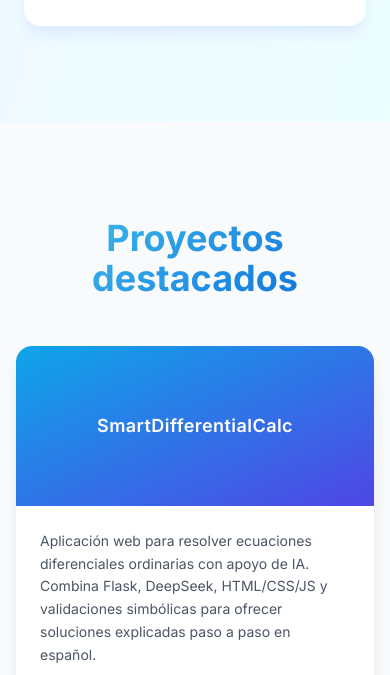
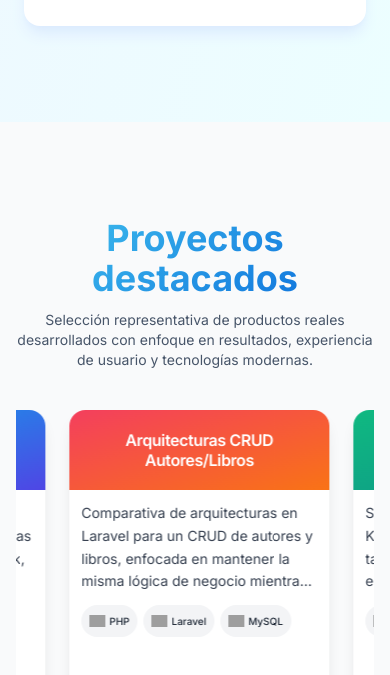
Before and after one commit to Erickpe8/Erickpe8, a plain HTML site: page index.html in a window 390 px wide. Shown: the part 5337-6012 px from the top of the page. Drawn offline with nearby package versions, Linux system fonts and the light colour scheme; grey boxes are pictures that could not be loaded.

Commit message:
Reemplazar la sección de proyectos estática por un carrusel infinito con animación automática y diseño responsivo.

```diff
--- a/components/projects.js
+++ b/components/projects.js
@@ -1,116 +1,205 @@
+const projects = [
+  {
+    title: "SmartDifferentialCalc",
+    gradient: "from-sky-500 to-indigo-600",
+    description:
+      "Aplicación web para resolver ecuaciones diferenciales ordinarias con IA. Combina Flask, DeepSeek, HTML/CSS/JS y validaciones simbólicas para entregar soluciones paso a paso.",
+    tech: [
+      ["Python", "https://cdn.jsdelivr.net/gh/devicons/devicon/icons/python/python-original.svg"],
+      ["Flask", "https://cdn.jsdelivr.net/gh/devicons/devicon/icons/flask/flask-original.svg"],
+      ["HTML", "https://cdn.jsdelivr.net/gh/devicons/devicon/icons/html5/html5-original.svg"],
+      ["CSS", "https://cdn.jsdelivr.net/gh/devicons/devicon/icons/css3/css3-original.svg"],
+      ["JavaScript", "https://cdn.jsdelivr.net/gh/devicons/devicon/icons/javascript/javascript-original.svg"],
+    ],
+    url: "https://github.com/Erickpe8/SmartDifferentialCalc",
+  },
+
+  {
+    title: "Arquitecturas CRUD Autores/Libros",
+    gradient: "from-rose-500 to-orange-500",
+    description:
+      "Comparativa de arquitecturas en Laravel para un CRUD de autores y libros, enfocada en mantener la misma lógica de negocio mientras se prueba la mantenibilidad del código.",
+    tech: [
+      ["PHP", "https://cdn.jsdelivr.net/gh/devicons/devicon/icons/php/php-original.svg"],
+      ["Laravel", "https://cdn.jsdelivr.net/gh/devicons/devicon/icons/laravel/laravel-original.svg"],
+      ["MySQL", "https://cdn.jsdelivr.net/gh/devicons/devicon/icons/mysql/mysql-original.svg"],
+    ],
+    url: "https://github.com/Erickpe8/arquitecturas-crud-autores-libros",
+  },
+
+  {
+    title: "TaskFlow Manager",
+    gradient: "from-emerald-500 to-teal-600",
+    description:
+      "Sistema full-stack con tablero Kanban interactivo para gestionar tareas y flujos de trabajo, enfocado en arquitectura limpia, escalabilidad y experiencia visual para equipos.",
+    tech: [
+      [".NET", "https://cdn.jsdelivr.net/gh/devicons/devicon/icons/dotnetcore/dotnetcore-original.svg"],
+      ["Angular", "https://cdn.jsdelivr.net/gh/devicons/devicon/icons/angularjs/angularjs-original.svg"],
+      ["TypeScript", "https://cdn.jsdelivr.net/gh/devicons/devicon/icons/typescript/typescript-original.svg"],
+    ],
+    url: "https://github.com/Erickpe8/TaskFlow-Manager",
+  },
+
+  {
+    title: "QR Studio",
+    gradient: "from-fuchsia-500 to-pink-600",
+    description:
+      "Generador de 9 tipos de QR, con edición y personalización rápida para distintos formatos de contenido y uso comercial.",
+    tech: [
+      ["JavaScript", "https://cdn.jsdelivr.net/gh/devicons/devicon/icons/javascript/javascript-original.svg"],
+      ["Tailwind", "https://cdn.jsdelivr.net/gh/devicons/devicon/icons/tailwindcss/tailwindcss-original.svg"],
+      ["HTML", "https://cdn.jsdelivr.net/gh/devicons/devicon/icons/html5/html5-original.svg"],
+    ],
+    url: "https://github.com/Erickpe8/QR-STUDIO",
+  },
+
+  {
+    title: "Portafolio automatizado",
+    gradient: "from-cyan-500 to-blue-600",
+    description:
+      "Portafolio con despliegue automático y actualización de métricas por hora o por push a main, manteniéndolo siempre al día con estadísticas recientes.",
+    tech: [
+      ["JavaScript", "https://cdn.jsdelivr.net/gh/devicons/devicon/icons/javascript/javascript-original.svg"],
+      ["Tailwind", "https://cdn.jsdelivr.net/gh/devicons/devicon/icons/tailwindcss/tailwindcss-original.svg"],
+      ["HTML", "https://cdn.jsdelivr.net/gh/devicons/devicon/icons/html5/html5-original.svg"],
+      ["GitHub Actions", "https://cdn.jsdelivr.net/gh/devicons/devicon/icons/github/github-original.svg"],
+    ],
+    url: "https://github.com/Erickpe8/Erickpe8",
+  },
+];
+
 class ProjectsSection extends HTMLElement {
   connectedCallback() {
+    const groupA = projects.map((p, i) => this.projectCard(p, i)).join("");
+    const groupB = projects.map((p, i) => this.projectCard(p, i, { ariaHidden: true })).join("");
+
+    // Duración: entre más cards, más tiempo (ajústalo si lo quieres más rápido/lento)
+    const durationSeconds = Math.max(18, projects.length * 6);
+
     this.innerHTML = `
       <section id="projects" class="py-24 px-4 fade-in">
-            <div class="max-w-6xl mx-auto">
-                <h2 class="text-4xl font-bold text-center mb-12 gradient-text">Proyectos destacados</h2>
-
-                <div class="grid md:grid-cols-2 lg:grid-cols-3 gap-8">
-
-                    <!-- SmartDifferentialCalc -->
-                    <div data-skeleton class="card-hover bg-white rounded-2xl shadow-lg overflow-hidden flex flex-col">
-                        <div class="h-40 bg-gradient-to-br from-sky-500 to-indigo-600 flex items-center justify-center">
-                            <span class="text-white font-semibold text-lg tracking-wide">
-                                SmartDifferentialCalc
-                            </span>
-                        </div>
-                        <div class="p-6 flex flex-col gap-4 flex-1">
-                            <p class="text-gray-600 text-sm leading-relaxed">
-                                Aplicación web para resolver ecuaciones diferenciales ordinarias con apoyo de IA.
-                                Combina Flask, DeepSeek, HTML/CSS/JS y validaciones simbólicas para ofrecer soluciones explicadas paso a paso en español.
+        <div class="max-w-6xl mx-auto space-y-10">
+          <div class="space-y-3 text-center">
+            <h2 class="text-4xl font-bold gradient-text">Proyectos destacados</h2>
+            <p class="text-sm text-slate-600 max-w-2xl mx-auto">
+              Selección representativa de productos reales desarrollados con enfoque en resultados, experiencia de usuario y tecnologías modernas.
             </p>
-
-                            <div class="flex flex-wrap gap-2">
-                                ${this.techBadge("Python", "https://cdn.jsdelivr.net/gh/devicons/devicon/icons/python/python-original.svg")}
-                                ${this.techBadge("Flask", "https://cdn.jsdelivr.net/gh/devicons/devicon/icons/flask/flask-original.svg")}
-                                ${this.techBadge("HTML", "https://cdn.jsdelivr.net/gh/devicons/devicon/icons/html5/html5-original.svg")}
-                                ${this.techBadge("CSS", "https://cdn.jsdelivr.net/gh/devicons/devicon/icons/css3/css3-original.svg")}
-                                ${this.techBadge("JavaScript", "https://cdn.jsdelivr.net/gh/devicons/devicon/icons/javascript/javascript-original.svg")}
           </div>
 
-                            <a href="https://github.com/Erickpe8/SmartDifferentialCalc" target="_blank" rel="noopener noreferrer"
-                                class="mt-2 inline-flex items-center text-blue-600 hover:text-blue-700 font-medium text-sm">
-                                Ver proyecto en GitHub
-                                <span class="ml-1">↗</span>
+          <!-- Carrusel infinito tipo A B C A B C -->
+          <div class="carousel relative overflow-hidden px-2 sm:px-4" aria-label="Carrusel infinito de proyectos">
+            <div
+              class="carousel-track flex w-max items-stretch gap-6"
+              style="--duration:${durationSeconds}s;"
+            >
+              <div class="carousel-group flex items-stretch gap-6 pr-6">
+                ${groupA}
+              </div>
+
+              <div class="carousel-group flex items-stretch gap-6 pr-6" aria-hidden="true">
+                ${groupB}
+              </div>
+            </div>
+          </div>
+
+          <div class="text-center">
+            <a
+              href="https://github.com/Erickpe8?tab=repositories"
+              target="_blank"
+              rel="noopener noreferrer"
+              class="inline-flex items-center justify-center gap-2 rounded-full border border-slate-900 px-6 py-3 text-sm font-semibold text-slate-900 transition hover:bg-slate-900 hover:text-white"
+            >
+              Ver todos los repositorios
             </a>
           </div>
         </div>
 
-                    <!-- Arquitecturas CRUD Autores/Libros -->
-                    <div data-skeleton class="card-hover bg-white rounded-2xl shadow-lg overflow-hidden flex flex-col">
-                        <div class="h-40 bg-gradient-to-br from-rose-500 to-orange-500 flex items-center justify-center">
-                            <span class="text-white font-semibold text-lg tracking-wide text-center px-4">
-                                Arquitecturas CRUD Autores/Libros
+        <style>
+          /* Clamp para que las cards queden compactas */
+          .clamp-4{
+            display: -webkit-box;
+            -webkit-line-clamp: 4;
+            -webkit-box-orient: vertical;
+            overflow: hidden;
+          }
+
+          /* Animación infinita: mueve el track la mitad (porque hay 2 grupos iguales) */
+          .carousel-track{
+            animation: marquee var(--duration) linear infinite;
+            will-change: transform;
+          }
+
+          @keyframes marquee{
+            0%   { transform: translateX(0); }
+            100% { transform: translateX(-50%); }
+          }
+
+          /* Pausar al hover o al focus dentro (links/botones) */
+          .carousel:hover .carousel-track,
+          .carousel:focus-within .carousel-track{
+            animation-play-state: paused;
+          }
+
+          /* Si el usuario prefiere menos movimiento, no animamos */
+          @media (prefers-reduced-motion: reduce){
+            .carousel-track{ animation: none; }
+          }
+        </style>
+      </section>
+    `;
+  }
+
+  projectCard(project, index, { ariaHidden = false } = {}) {
+    // Nota: las duplicadas quedan aria-hidden en el contenedor, no hace falta aquí.
+    return `
+      <article
+        class="
+          card-hover bg-white rounded-2xl shadow-lg overflow-hidden flex flex-col
+          flex-none
+          w-[260px] sm:w-[280px] md:w-[300px] lg:w-[320px] xl:w-[340px]
+        "
+      >
+        <div class="h-20 sm:h-24 bg-gradient-to-br ${project.gradient} flex items-center justify-center px-4">
+          <span class="text-white font-semibold text-base sm:text-lg tracking-tight text-center leading-tight">
+            ${project.title}
           </span>
         </div>
-                        <div class="p-6 flex flex-col gap-4 flex-1">
-                            <p class="text-gray-600 text-sm leading-relaxed">
-                                Proyecto en Laravel que implementa un CRUD de autores y libros usando
-                                diferentes arquitecturas de software para comparar organización del código,
-                                responsabilidades y mantenibilidad con la misma lógica de negocio.
+
+        <div class="flex flex-col flex-1 gap-3 p-3 sm:p-4 min-h-[220px]">
+          <p class="text-gray-700 text-sm leading-relaxed min-h-[84px] clamp-4">
+            ${project.description}
           </p>
 
-                            <div class="flex flex-wrap gap-2">
-                                ${this.techBadge("PHP", "https://cdn.jsdelivr.net/gh/devicons/devicon/icons/php/php-original.svg")}
-                                ${this.techBadge("Laravel", "https://cdn.jsdelivr.net/gh/devicons/devicon/icons/laravel/laravel-original.svg")}
-                                ${this.techBadge("MySQL", "https://cdn.jsdelivr.net/gh/devicons/devicon/icons/mysql/mysql-original.svg")}
+          <div class="flex flex-wrap gap-1.5 text-[10px] min-h-[32px]">
+            ${project.tech.map(([name, icon]) => this.techBadge(name, icon)).join("")}
           </div>
 
-                            <a href="https://github.com/Erickpe8/arquitecturas-crud-autores-libros" target="_blank" rel="noopener noreferrer"
-                                class="mt-2 inline-flex items-center text-blue-600 hover:text-blue-700 font-medium text-sm">
+          <a
+            href="${project.url}"
+            target="_blank"
+            rel="noopener noreferrer"
+            class="mt-auto inline-flex items-center gap-1 text-blue-600 hover:text-blue-700 font-medium text-sm"
+          >
             Ver proyecto en GitHub
-                                <span class="ml-1">↗</span>
+            <span aria-hidden="true" class="text-sm">&rarr;</span>
           </a>
         </div>
-                    </div>
-
-                    <!-- TaskFlow Manager -->
-                    <div data-skeleton class="card-hover bg-white rounded-2xl shadow-lg overflow-hidden flex flex-col">
-                        <div class="h-40 bg-gradient-to-br from-emerald-500 to-teal-600 flex items-center justify-center">
-                            <span class="text-white font-semibold text-lg tracking-wide text-center px-4">
-                                TaskFlow Manager
-                            </span>
-                        </div>
-                        <div class="p-6 flex flex-col gap-4 flex-1">
-                            <p class="text-gray-600 text-sm leading-relaxed">
-                                Sistema web full-stack con tablero Kanban interactivo para gestionar tareas y flujos de trabajo.
-                                Enfocado en arquitectura limpia, escalabilidad y una experiencia visual clara para equipos y usuarios individuales.
-                            </p>
-
-                            <div class="flex flex-wrap gap-2">
-                                ${this.techBadge(".NET", "https://cdn.jsdelivr.net/gh/devicons/devicon/icons/dotnetcore/dotnetcore-original.svg")}
-                                ${this.techBadge("Angular", "https://cdn.jsdelivr.net/gh/devicons/devicon/icons/angularjs/angularjs-original.svg")}
-                                ${this.techBadge("TypeScript", "https://cdn.jsdelivr.net/gh/devicons/devicon/icons/typescript/typescript-original.svg")}
-                            </div>
-
-                            <a href="https://github.com/Erickpe8/TaskFlow-Manager" target="_blank" rel="noopener noreferrer"
-                                class="mt-2 inline-flex items-center text-blue-600 hover:text-blue-700 font-medium text-sm">
-                                Ver proyecto en GitHub
-                                <span class="ml-1">↗</span>
-                            </a>
-                        </div>
-                    </div>
-
-                </div>
-
-                <div class="text-center mt-12">
-                    <a href="https://github.com/Erickpe8?tab=repositories" target="_blank" rel="noopener noreferrer"
-                        class="btn btn-dark">
-                        Ver todos los repositorios
-                    </a>
-                </div>
-
-            </div>
-        </section>`;
+      </article>
+    `;
   }
 
   techBadge(name, iconUrl) {
     return `
-        <span class="inline-flex items-center gap-1 px-3 py-1 rounded-full bg-gray-100 text-gray-800 text-xs font-medium">
-            <img src="${iconUrl}" alt="${name}" class="w-4 h-4 object-contain" width="16" height="16" loading="lazy" decoding="async" />
+      <span class="inline-flex items-center gap-1 px-2 py-0.5 rounded-full bg-gray-100 text-gray-800 text-[10px] font-medium">
+        <img src="${iconUrl}" alt="${name}" class="w-4 h-4 object-contain" width="16" height="16" loading="lazy" decoding="async"/>
         <span>${name}</span>
-        </span>`;
+      </span>
+    `;
   }
 }
 
 customElements.define("projects-section", ProjectsSection);
+
+customElements.define("projects-section", ProjectsSection);
+
+export default ProjectsSection;
```
Also changed, not shown: assets/styles.css (+107 -0 lines). Lines whose indentation alone changed are shown as unchanged.
